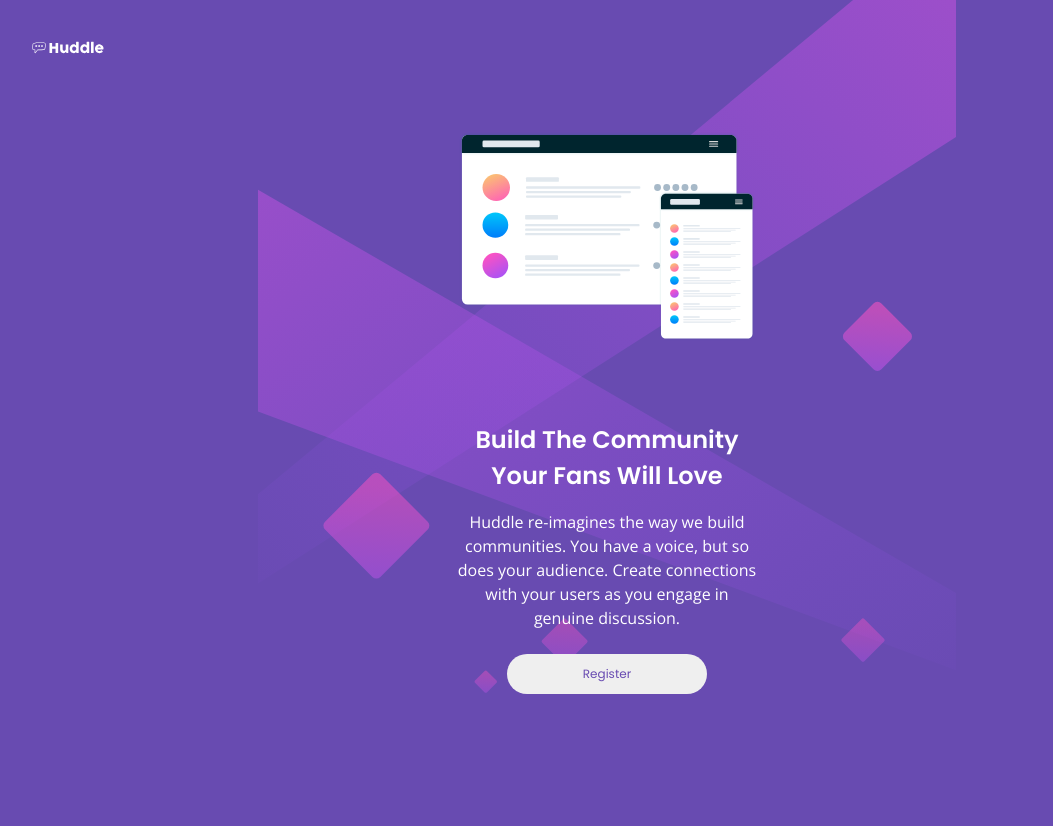
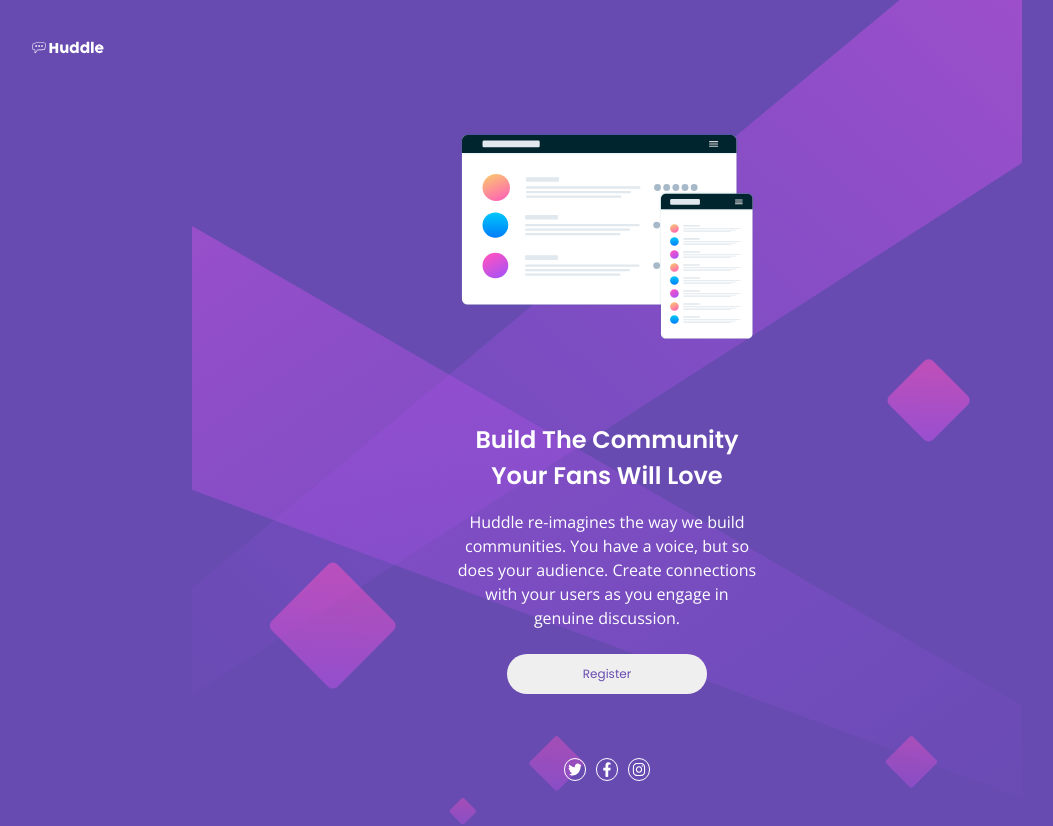
Before and after one commit to nathan-bark/huddle-landing-page, a plain HTML site: page index.html in a window 1280 px wide. Shown: the whole page, without its empty margins (33-1086 px from the left). Before the commit the page ends 800 px from the top, so only its background shows below. Drawn offline with nearby package versions, Linux system fonts and the light colour scheme.

Commit message:
Social Media Icons

```diff
--- a/index.html
+++ b/index.html
@@ -51,6 +51,17 @@
           </p>
           <button>Register</button>
         </div>
+        <div class="social-icons">
+          <div class="twitter icon-container">
+            <img class="icons" src="images/twitter-brands.svg" alt="">
+          </div>
+          <div class="facebook icon-container">
+             <img class="icons" src="images/facebook-f-brands.svg" alt="">
+          </div>
+          <div class="instagram icon-container">
+            <img class="icons" src="images/instagram-brands.svg" alt="">
+          </div>
+        </div>
       </div>
     </main>
   </body>
--- a/style.css
+++ b/style.css
@@ -59,3 +59,25 @@ button {
     line-height: 18px;
     margin-top: 24px;
 }
+
+.social-icons{
+    width: 104px;
+    height: 28px;
+    margin: 64px 0 40px 0;
+
+}
+
+.icon-container {
+    width: 28px;
+    height: 28px;
+    display: inline-block;
+}
+
+.icons {
+    filter: invert(99%) sepia(17%) saturate(325%) hue-rotate(257deg) brightness(124%) contrast(100%);
+    border: 1px solid black;
+    border-radius: 50%;
+    padding: 3px;
+    width: 80%;
+    height: 80%;
+}
```
Also changed, not shown: images/facebook-f-brands.svg (added), images/instagram-brands.svg (added), images/twitter-brands.svg (added).
